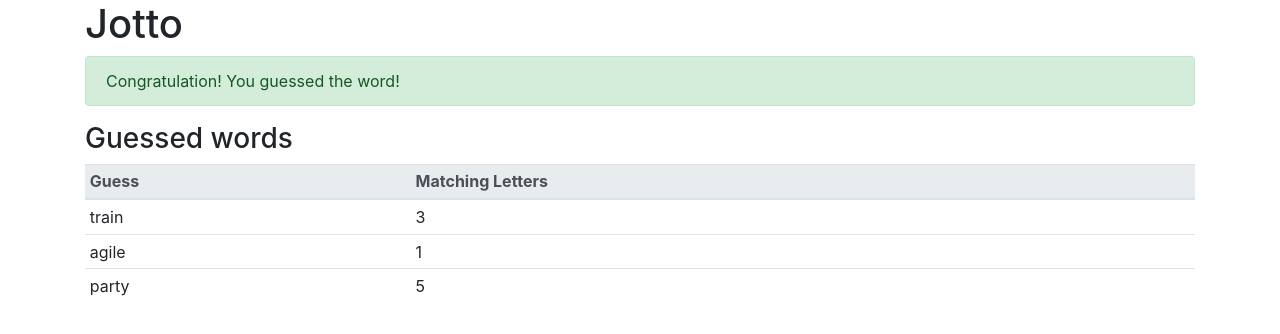
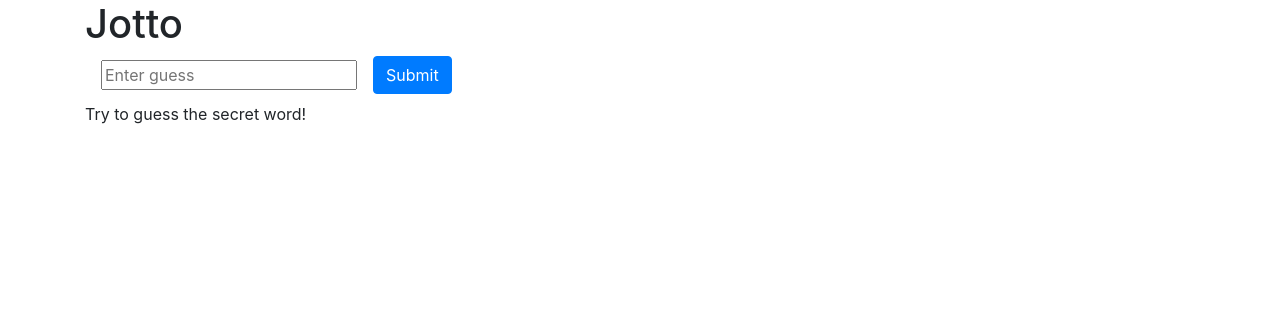
Before and after one commit to ernestchakhoyan/jotto-game, a React (Create React App) app: page / in a window 1280 px wide. Shown: the top 334 px of the page. Built offline with nearby package versions, Linux system fonts and the light colour scheme.

Commit message:
App test

```diff
--- a/src/App.js
+++ b/src/App.js
@@ -1,19 +1,30 @@
-import React from 'react';
+import React from "react";
+import { connect } from "react-redux";
 import Congrats from "./components/Congrats/Congrats";
 import GuessedWords from "./components/GuessedWords/GuessedWords";
+import Input from "./components/Input/Input";
+import { guessWord } from "./actions";
 
-function App() {
-  return (
-    <div className="container">
-      <h1>Jotto</h1>
-        <Congrats success={true}/>
-        <GuessedWords guessedWords={[
-          { guessedWord: "train", letterMatchCount: 3 },
-          { guessedWord: "agile", letterMatchCount: 1 },
-          { guessedWord: "party", letterMatchCount: 5 },
-        ]}/>
-    </div>
-  );
+class App extends React.Component {
+    render() {
+      const {success, guessedWords, secretWord} = this.props;
+        return (
+            <div className="container">
+                <h1>Jotto</h1>
+                <Congrats success={success} />
+                <Input />
+                <GuessedWords guessedWords={guessedWords} />
+            </div>
+        );
+    }
 }
 
-export default App;
+const mapStateToProps = ({ success, guessedWords, secretWord }) => {
+    return {
+        success,
+        guessedWords,
+        secretWord
+    };
+};
+
+export default connect(mapStateToProps, {guessWord})(App);
```
Also changed, not shown: 1 other file (tests, documents, lock files or other folders).
